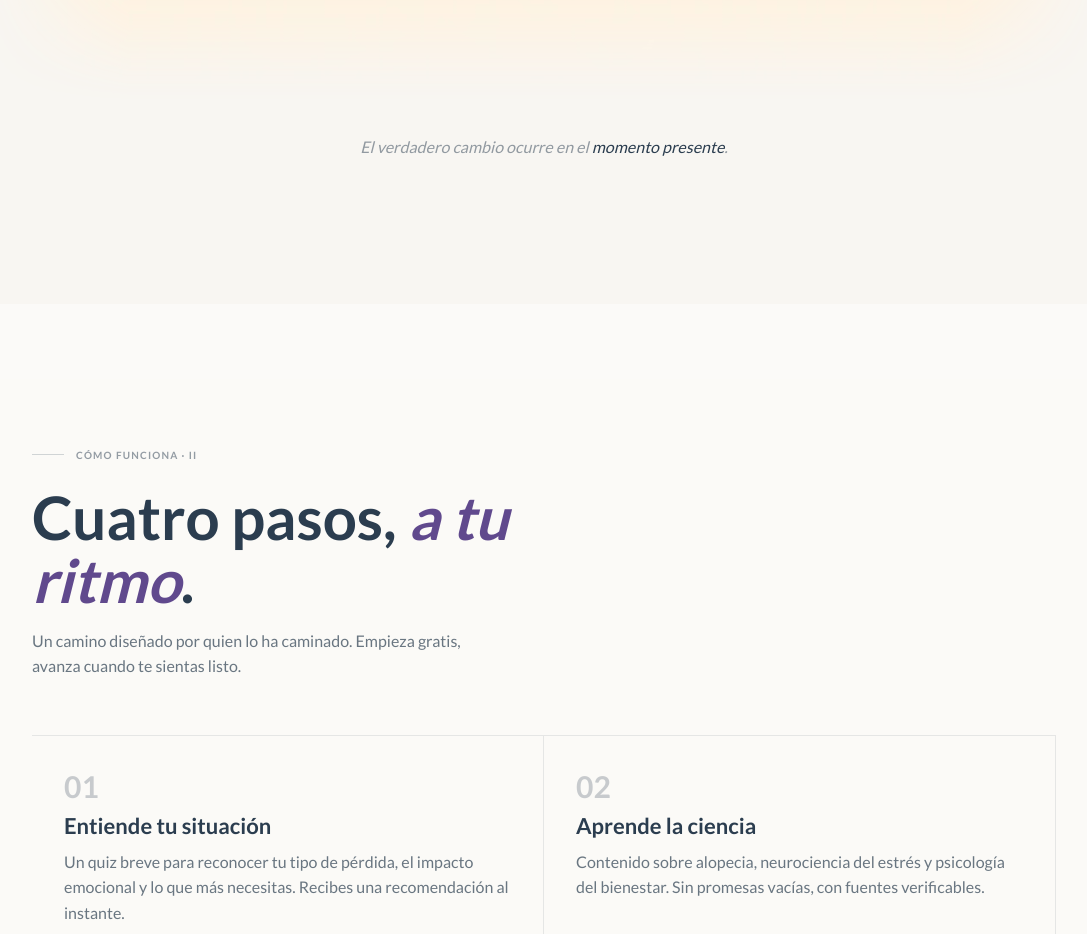
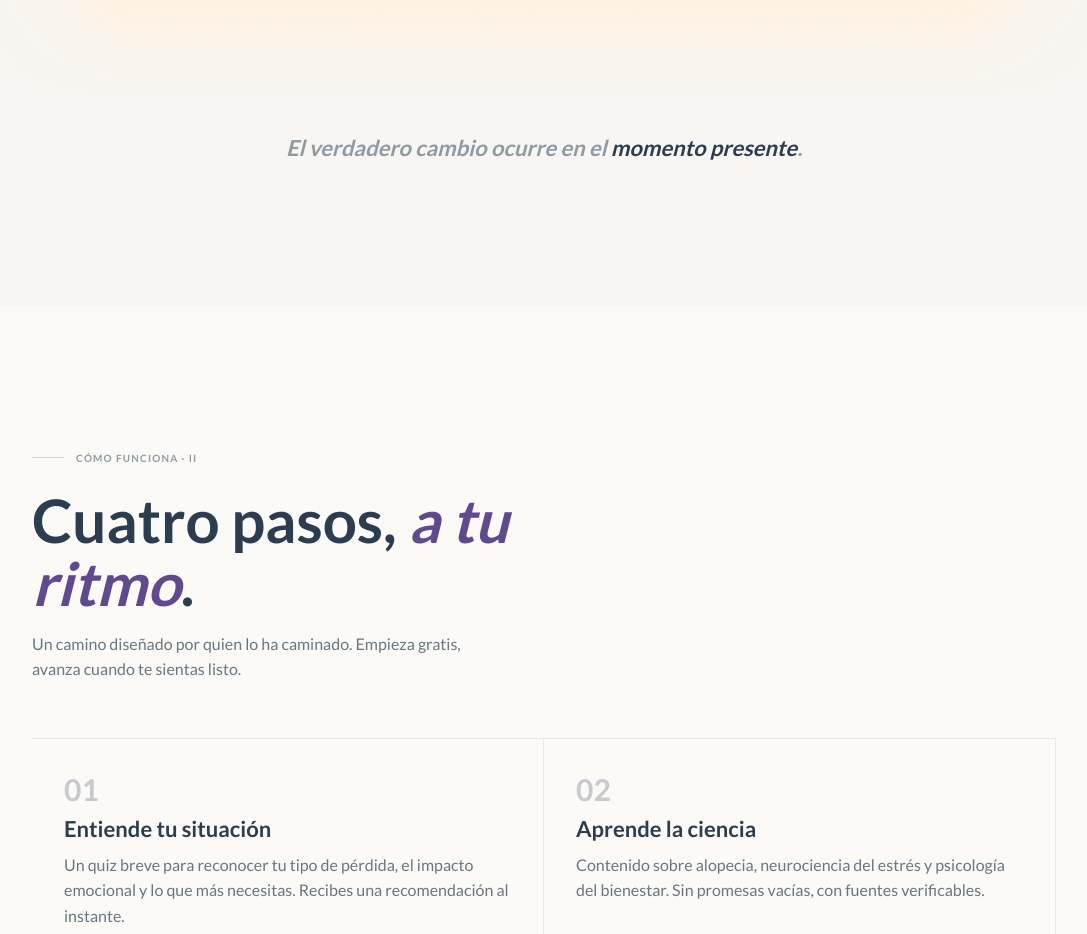
Before and after one commit to VicenteCastroIb/peloapelo-web-frontend, a Next.js app: page / in a window 1280 px wide. Shown: the part 2162-3096 px from the top of the page, without its empty margins (96-1183 px from the left). Built offline with nearby package versions, Linux system fonts and the light colour scheme; no server answers.

Commit message:
style: agrandar frase de cierre del Manifiesto

```diff
--- a/components/sections/Manifiesto.tsx
+++ b/components/sections/Manifiesto.tsx
@@ -71,7 +71,7 @@ export default function Manifiesto() {
           </span>
         </div>
 
-        <p className="mx-auto mt-6 max-w-3xl text-p-body italic text-navy/50">
+        <p className="mx-auto mt-6 max-w-3xl text-h3-md italic text-navy/50">
           El verdadero cambio ocurre en el <span className="text-navy">momento presente</span>.
         </p>
       </FadeInOnScroll>
```
